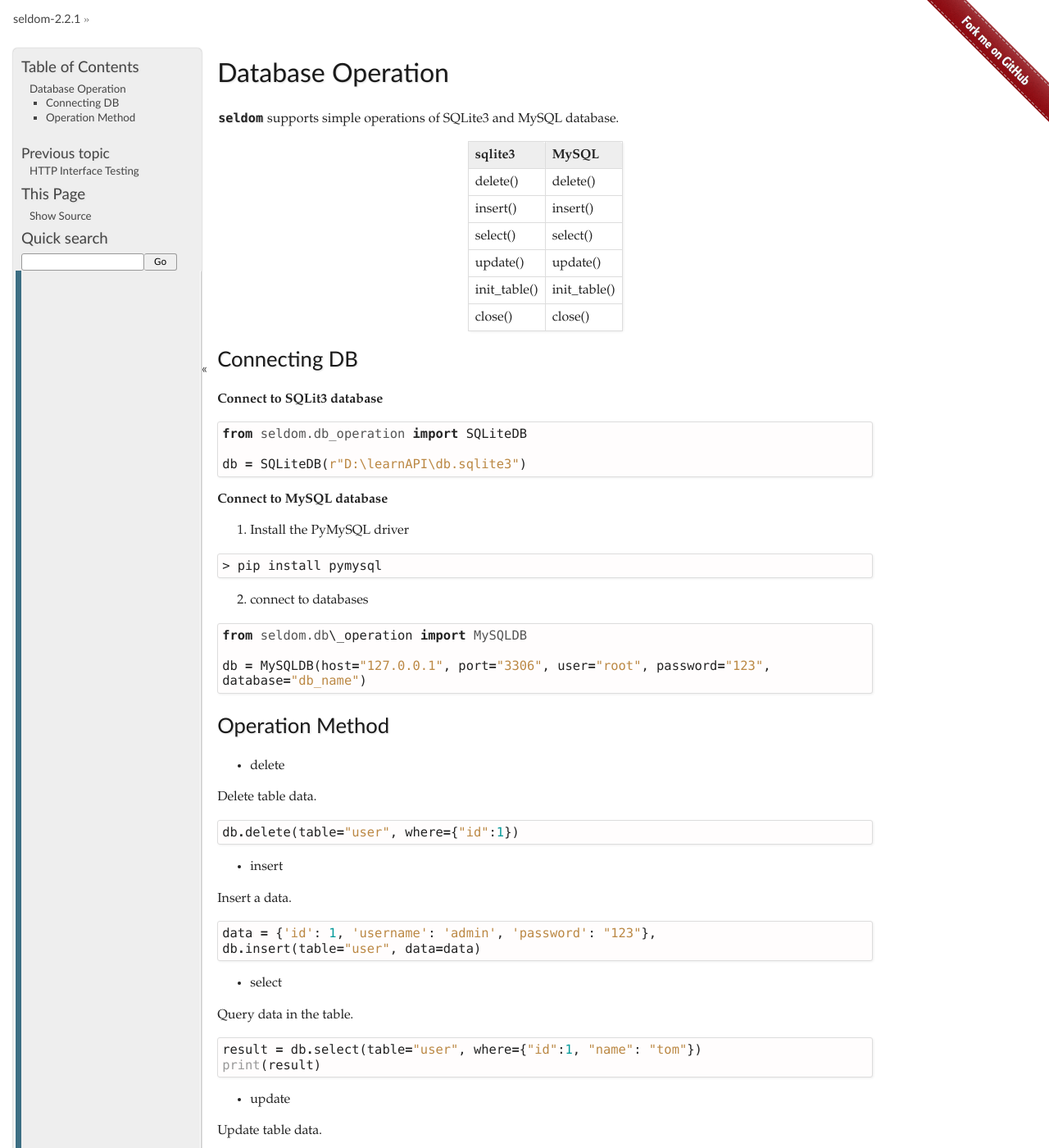
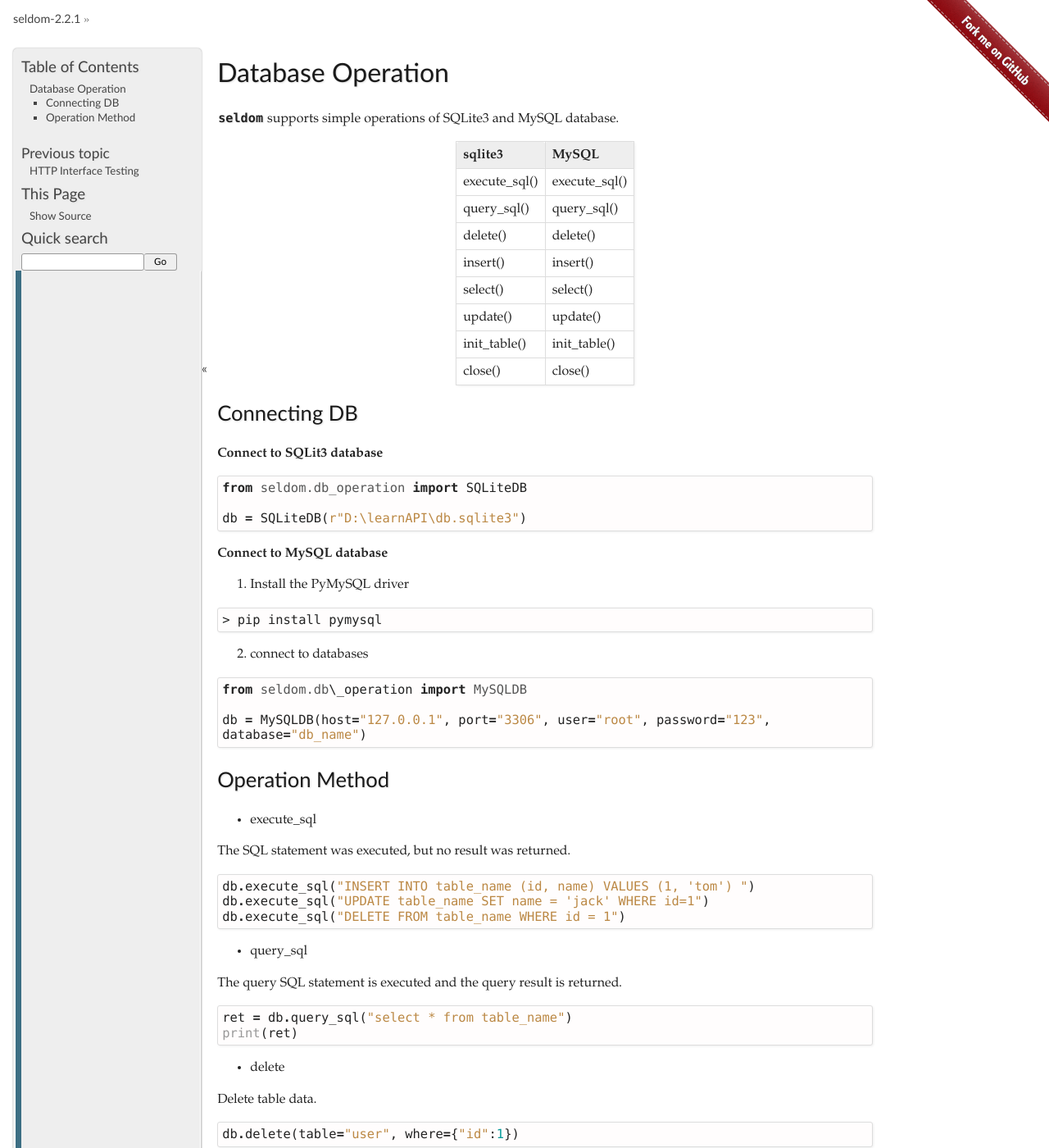
Before and after one commit to SeldomQA/seldom, a Sphinx documentation site: the page built from docs/rst_docs/db_operation.rst, in a window 1280 px wide and 1400 px high. Shown: the whole window at 82% size. Built offline with Sphinx 7.4.7, drawn with Linux system fonts in a browser that asks for light colours.

Commit message:
doc: update db api

````diff
--- a/docs/db_operation.md
+++ b/docs/db_operation.md
@@ -4,6 +4,8 @@ seldom 支持sqlite3、MySQL数据库操作。
 
 |  sqlite3   | MySQL  |
 |  ----  | ----  |
+| execute_sql()  | execute_sql() |
+| query_sql()  | query_sql() |
 | delete()  | delete() |
 | insert()  | insert() |
 | select()  | select() |
@@ -42,6 +44,25 @@ db = MySQLDB(host="127.0.0.1",
 ```
 
 ### 操作方法
+
+* execute_sql
+
+执行sql语句，无返回结果。
+
+```python
+db.execute_sql("INSERT INTO table_name (id, name) VALUES (1, 'tom') ")
+db.execute_sql("UPDATE table_name SET name = 'jack' WHERE id=1")
+db.execute_sql("DELETE FROM table_name WHERE id = 1")
+```
+
+* query_sql
+
+执行查询sql语句，返回查询结果。
+
+```python
+ret = db.query_sql("select * from table_name")
+print(ret)
+```
 
 * delete
 
--- a/docs/rst_docs/db_operation.rst
+++ b/docs/rst_docs/db_operation.rst
@@ -6,6 +6,10 @@ Database Operation
 +-------------------+-------------------+
 | sqlite3           | MySQL             |
 +===================+===================+
+| execute_sql()     | execute_sql()     |
++-------------------+-------------------+
+| query_sql()       | query_sql()       |
++-------------------+-------------------+
 | delete()          | delete()          |
 +-------------------+-------------------+
 | insert()          | insert()          |
@@ -53,6 +57,27 @@ Connecting DB
 
 Operation Method
 ~~~~~~~~~~~~~~~~~~
+
+-  execute_sql
+
+The SQL statement was executed, but no result was returned.
+
+.. code:: py
+
+    db.execute_sql("INSERT INTO table_name (id, name) VALUES (1, 'tom') ")
+    db.execute_sql("UPDATE table_name SET name = 'jack' WHERE id=1")
+    db.execute_sql("DELETE FROM table_name WHERE id = 1")
+
+
+-  query_sql
+
+The query SQL statement is executed and the query result is returned.
+
+.. code:: py
+
+    ret = db.query_sql("select * from table_name")
+    print(ret)
+
 
 -  delete
 
````
